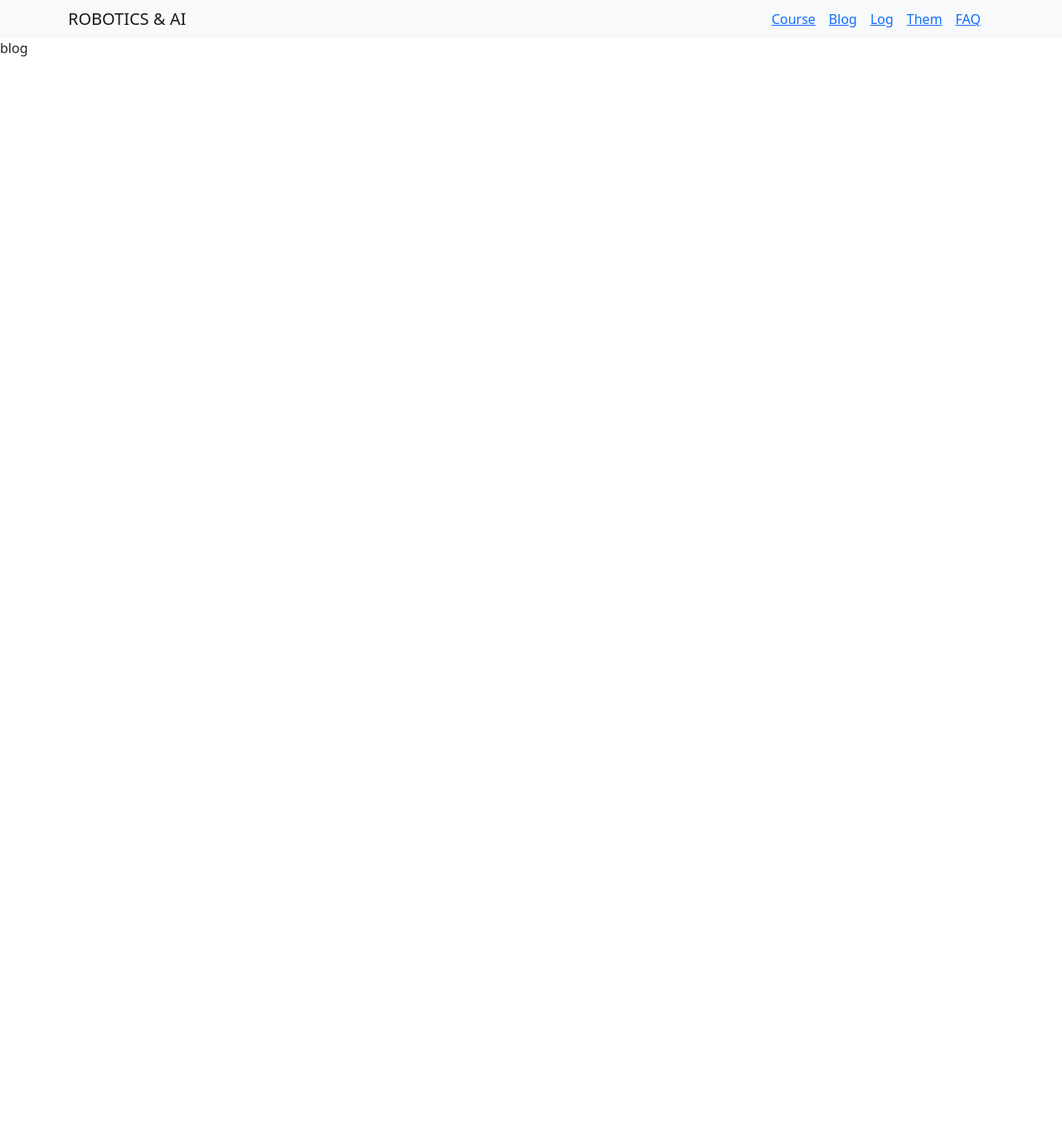
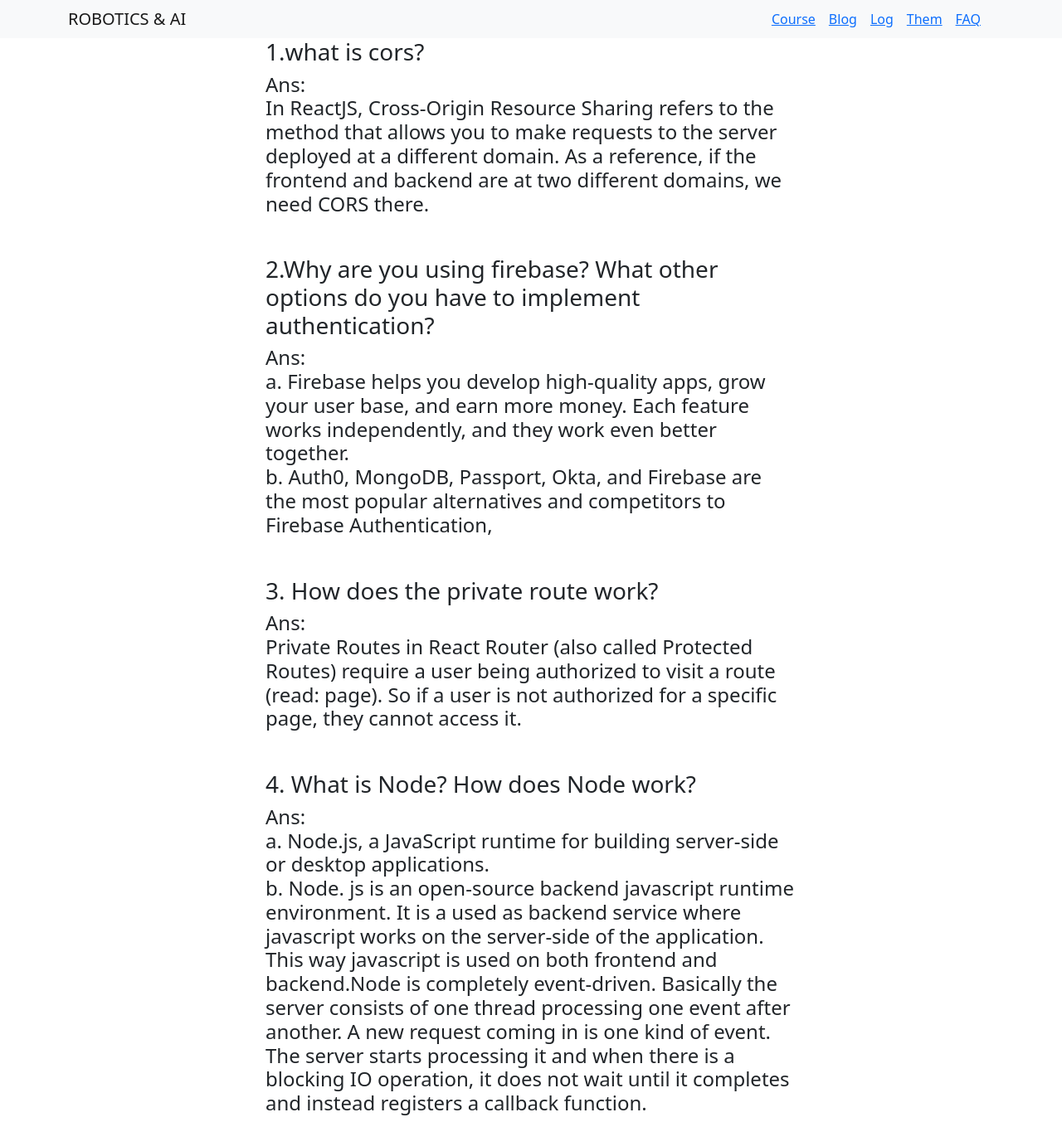
Before and after one commit to Bijoykrishna11/assignment10client, a React (Create React App) app: page /blog in a window 1280 px wide. Shown: the whole page at 83% size. Before the commit the page ends 800 px from the top, so only its background shows below. Built offline with nearby package versions, Linux system fonts and the light colour scheme.

Commit message:
blog added

```diff
--- a/src/Components/Blog/Blog.js
+++ b/src/Components/Blog/Blog.js
@@ -2,8 +2,29 @@ import React from 'react';
 
 const Blog = () => {
     return (
-        <div>
-            blog
+        <div className='w-50 mx-auto'>
+            <h3>1.what is cors?</h3>
+
+            <h4>Ans: <br />
+                In ReactJS, Cross-Origin Resource Sharing refers to the method that allows you to make requests to the server deployed at a different domain. As a reference, if the frontend and backend are at two different domains, we need CORS there. </h4>
+            <h3 className='mt-5'>2.Why are you using firebase? What other options do you have to implement authentication?</h3>
+
+            <h4>Ans: <br />
+                a.  Firebase helps you develop high-quality apps, grow your user base, and earn more money. Each feature works independently, and they work even better together. <br />
+                b. Auth0, MongoDB, Passport, Okta, and Firebase are the most popular alternatives and competitors to Firebase Authentication,
+            </h4>
+
+            <h3 className='mt-5'>3. How does the private route work?</h3>
+
+            <h4>Ans: <br />
+                Private Routes in React Router (also called Protected Routes) require a user being authorized to visit a route (read: page). So if a user is not authorized for a specific page, they cannot access it.</h4>
+            <h3 className='mt-5'>4. What is Node? How does Node work?</h3>
+
+            <h4>Ans: <br />
+                a.  Node.js, a JavaScript runtime for building server-side or desktop applications. <br />
+                b. Node. js is an open-source backend javascript runtime environment. It is a used as backend service where javascript works on the server-side of the application. This way javascript is used on both frontend and backend.Node is completely event-driven. Basically the server consists of one thread processing one event after another. A new request coming in is one kind of event. The server starts processing it and when there is a blocking IO operation, it does not wait until it completes and instead registers a callback function.
+            </h4>
+
         </div>
     );
 };
--- a/src/Components/Register/Register.js
+++ b/src/Components/Register/Register.js
@@ -1,9 +1,31 @@
 import React from 'react';
+import Button from 'react-bootstrap/Button';
+import Form from 'react-bootstrap/Form';
+
 
 const Register = () => {
     return (
         <div>
-            <h1>registration</h1>
+            <Form>
+                <Form.Group className="mb-3" controlId="formBasicEmail">
+                    <Form.Label>Email address</Form.Label>
+                    <Form.Control type="email" placeholder="Enter email" />
+                    <Form.Text className="text-muted">
+                        We'll never share your email with anyone else.
+                    </Form.Text>
+                </Form.Group>
+
+                <Form.Group className="mb-3" controlId="formBasicPassword">
+                    <Form.Label>Password</Form.Label>
+                    <Form.Control type="password" placeholder="Password" />
+                </Form.Group>
+                <Form.Group className="mb-3" controlId="formBasicCheckbox">
+                    <Form.Check type="checkbox" label="Check me out" />
+                </Form.Group>
+                <Button variant="primary" type="submit">
+                    Submit
+                </Button>
+            </Form>
         </div>
     );
 };
--- a/src/index.js
+++ b/src/index.js
@@ -4,11 +4,14 @@ import './index.css';
 import App from './App';
 import reportWebVitals from './reportWebVitals';
 import 'bootstrap/dist/css/bootstrap.min.css';
+import UserContext from './Components/Context/UserContext';
 
 const root = ReactDOM.createRoot(document.getElementById('root'));
 root.render(
   <React.StrictMode>
+    {/* <UserContext> */}
     <App />
+    {/* </UserContext> */}
   </React.StrictMode>
 );
 
```
Also changed, not shown: src/Components/Context/UserContext.js (added, +17 -0 lines).
